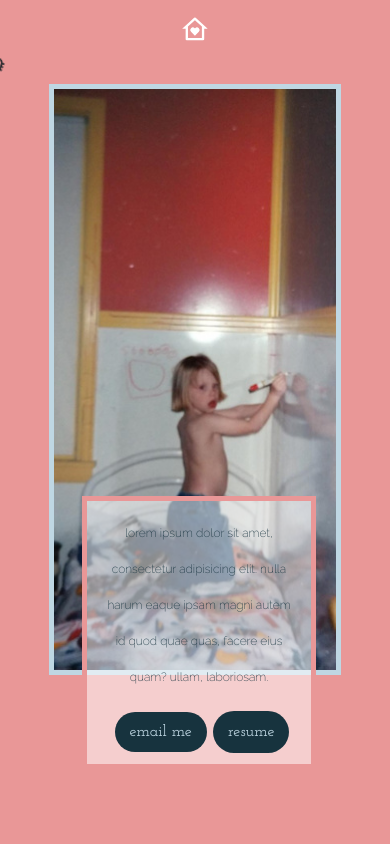
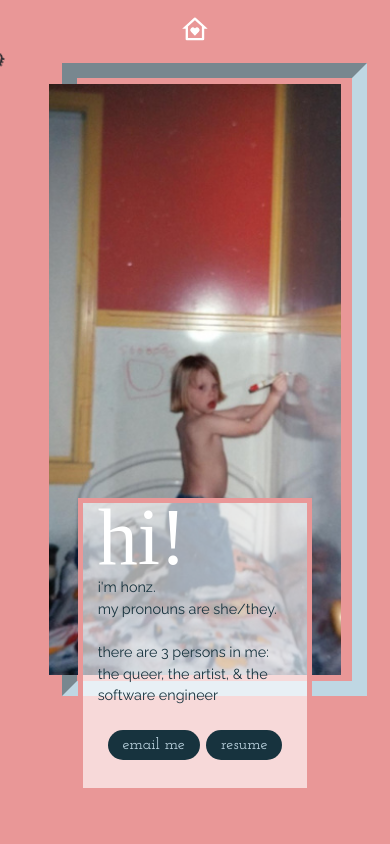
Before and after one commit to honzlavender/personalwebsite-2022, a React (Create React App) app: page /aboutcontact in a window 390 px wide. Shown: the top 844 px of the page. Built offline with nearby package versions, Linux system fonts and the light colour scheme.

Commit message:
first final and ready to deploygit init

```diff
--- a/public/index.html
+++ b/public/index.html
@@ -27,7 +27,7 @@
 
 <link rel="preconnect" href="https://fonts.googleapis.com">
 <link rel="preconnect" href="https://fonts.gstatic.com" crossorigin>
-<link href="https://fonts.googleapis.com/css2?family=Josefin+Slab:wght@200;500&family=Raleway:wght@200&display=swap" rel="stylesheet">
+<link href="https://fonts.googleapis.com/css2?family=Josefin+Slab:wght@200;500&family=Raleway:wght@200;400&display=swap" rel="stylesheet">
 
     <title>Honz Portfolio</title>
   </head>
--- a/src/CSS/About.css
+++ b/src/CSS/About.css
@@ -3,13 +3,21 @@
   background-color: #e99797;
   display: flex;
   flex-direction: column;
+
 }
 
+/* border around aboutdesign */
+/* div.boxBoy {
+  padding: 10vw;
+  border: 5px solid #bfd7e3;
+  margin: 10vw;
+  height: 30vh;
+} */
+
 body.about {
-  /* background-color: #e0c3fc; */
   background-color: #e99797;
   padding-top: 4vw;
-  margin-bottom: 0;
+  /* margin-bottom: 0; */
   width: 100%;
 }
 
@@ -39,10 +47,6 @@ p {
   font-family: "Raleway", sans-serif;
 }
 
-.copy {
-  margin: 25px;
-}
-
 /*buttons on about me*/
 input.CV,
 a.email {
@@ -55,9 +59,9 @@ a.email {
   border-radius: 25px;
   border: none;
   font-size: clamp(16px, 50%, 300px);
-  padding: 2px 15px;
+  padding: 3px 15px;
   text-decoration: none;
-  margin-top: 4vw;
+  margin: 4% 3px;
   z-index: 1;
 }
 
@@ -70,15 +74,14 @@ a.email:hover {
 button.email {
   border: none;
   margin: 0;
+  padding: 0;
   text-decoration: none;
   background: none;
-  z-index: 1;
 }
 /*email button div*/
 div.emailButton {
   display: flex;
   justify-content: center;
-  z-index: 1;
 }
 
 /*MOBILE LAYOUT*/
--- a/src/CSS/playing.css
+++ b/src/CSS/playing.css
@@ -1,12 +1,11 @@
-/* @import url(https://fonts.googleapis.com/css?family=Raleway:600); */
-
-/* html {
-  font-size: 60%;
+div.boxBoy {
+  border: 15px inset #bfd7e3;
+  /* margin: 0 11vw 0 13vw; */
+  margin: 2vw 13vw;
+  height: 75vh;
+  width: 80vw;
+  /* background-color: #bfd7e3; */
 }
-
-body {
-  padding:0; margin:0;
-} */
 
 .container__play {
   position: absolute;
@@ -22,7 +21,7 @@ body {
   right: 0;
   /* bottom: 10%; */
 
-  border: 5px solid #bfd7e3;
+  /* border: 5px solid #bfd7e3; */
 
   background: url("../Graphics/Home/babypic.jpg");
   background-size: cover;
@@ -31,12 +30,26 @@ body {
   /* z-index: 0; */
 }
 
+p.hi {
+  font-size: 10rem;
+  text-align: center;
+  padding: 0%;
+  font-family: serif;
+  margin: 0;
+  line-height: 111%;
+}
+
+p.copy {
+  color: #17333e;
+  font-weight:400;
+}
+
 p.play {
   position: fixed;
   display: inline-block;
 
   /* margin: 20vw auto; */
-  padding: 6% 0;
+  padding: 0% 1rem;
 
   top: 10%;
   left: 15%;
@@ -48,18 +61,20 @@ p.play {
   min-width: 150px;
 
   font-family: "Raleway";
-  font-size: 1.25rem;
-  text-align: center;
+  font-size: 1rem;
+  text-align: left;
   text-transform: lowercase;
   /* letter-spacing: 0.5rem; */
-  line-height: 2.25rem;
+  /* line-height: 1rem; */
   color: #17333e;
 
   background-color: rgba(255, 255, 255, 0.534);
   border: 5px solid #e99797;
 }
 
-@media only screen and (max-width: 500px) {
+
+
+ @media only screen and (max-width: 500px) {
 .container__play {
     top: 10%;
 }
@@ -69,7 +84,8 @@ p.play {
     display: flex;
     flex-direction: column;
 
-    padding: 5%;
+    padding: 7% 5%;
+    /* padding-top: 10%; */
     /* margin: 20% 0% 0 0; */
 
     top: 70%;
@@ -77,20 +93,39 @@ p.play {
     right: 0%;
     bottom: 0%;
 
-    min-height: 47%;
+    min-height: 50%;
     width: 60vw;
     max-width: 100vw;
     min-width: 20vw;
 
     font-family: "Raleway";
-    font-size: 12px;
-    text-align: center;
+    font-size: .9rem;
+    text-align: left;
     text-transform: lowercase;
     /* letter-spacing: 0.5rem; */
-    line-height: 2.25rem;
+    /* line-height: 2.25rem; */
     color: #17333e;
 
-    background-color: rgba(255, 255, 255, 0.534);
+    background-color: rgba(255, 255, 255, 0.637);
     border: 5px solid #e99797;
   }
+
+  p.hi {
+    font-size: 5rem;
+    text-align: left;
+    /* padding-bottom: 15%; */
+    padding: 5% 0 18% 0;
+    font-family: serif;
+    margin: 0;
+    line-height: 10%;
+  }
+
+  div.boxBoy {
+    border: 15px inset #bfd7e3;
+    /* margin: 0 11vw 0 13vw; */
+    margin: 2vw 16vw;
+    height: 75vh;
+    width: 78vw;
+    /* background-color: #bfd7e3; */
+  }
 }
--- a/src/Cards/Playing.js
+++ b/src/Cards/AboutDesign.js
@@ -16,7 +16,7 @@ function Playing() {
   };
 
   return (
-    <>
+    <div className="boxBoy">
       <div class="container__play">
         <h1 className="homeBugs">
           <em class="planet right">
@@ -27,9 +27,11 @@ function Playing() {
           </em>
         </h1>
         <p className="play">
-          Lorem ipsum dolor sit amet, consectetur adipisicing elit. Nulla harum
-          eaque ipsam magni autem id quod quae quas, facere eius quam? Ullam,
-          laboriosam.
+          <p className="hi">Hi!</p>
+          <p className="copy">
+          i'm honz. <br/>my pronouns are she/they. <br/><br/>
+          There are 3 persons in me: The Queer, The Artist, & The Software Engineer
+          </p>
           <div className="bothButtons">
             <div className="emailButton">
               <button type="button" class="email">
@@ -85,26 +87,24 @@ function Playing() {
               )}
             </div>
           </div>
-          {/* <div class="container__play"> */}
-          {/* <p className="play">
-        Lorem ipsum dolor sit amet, consectetur adipisicing elit. Nulla harum
-        eaque ipsam magni autem id quod quae quas, facere eius quam? Ullam,
-        laboriosam. */}
         </p>
       </div>
-    </>
+    </div>
   );
 }
 
 export default Playing;
 
 // {/* <p>Hi hi! </p>
-// <p>
-//   My name is Honz, my pronouns are she/they, and I’m an artist &
-//   software engineer based in Brooklyn, USA.
-// </p>
+{
+  /* <p>
+  My name is Honz, my pronouns are she/they, and I’m an artist &
+  software engineer based in Brooklyn, USA.
+</p> */
+}
 // <br />
 // <p style={{ textAlign: "right" }}>
 //   I like to think of myself as a multi-media artist though I spend
 //   most of my time illustrating.
+//Hi! I'm an illustrator and painter inspired by people and the stories attached to them
 // </p> */}
--- a/src/Components/AboutContact.js
+++ b/src/Components/AboutContact.js
@@ -1,16 +1,12 @@
 /* eslint-disable jsx-a11y/alt-text */
 import { Link } from "react-router-dom";
 import Footer from "./Footer";
-
-import { RiBug2Line } from "react-icons/ri";
-
-//image
 
 //css
 import "../CSS/About.css";
 //icon
 import { RiHomeHeartLine } from "react-icons/ri";
-import Playing from "../Cards/Playing";
+import AboutDesign from "../Cards/AboutDesign"
 // import Playing from "../Cards/Playing";
 
 function AboutContact() {
@@ -22,7 +18,9 @@ function AboutContact() {
             <RiHomeHeartLine />
           </h1>
         </Link>
-        <Playing /> {/*about me container */}
+        {/* <div className="boxBoy"> */}
+        <AboutDesign /> {/*about me container */}
+        {/* </div> */}
       </body>
       <Footer />
     </div>
@@ -30,12 +28,3 @@ function AboutContact() {
 }
 
 export default AboutContact;
-
-//  <Link to="/">{<Home />}</Link>
-/*
-                    <a className="resume"
-                      href={resumePDF}
-                      download="ResumeOfficial.pdf"
-                    >
-                      Download Resume
-                    </a>*/
```
